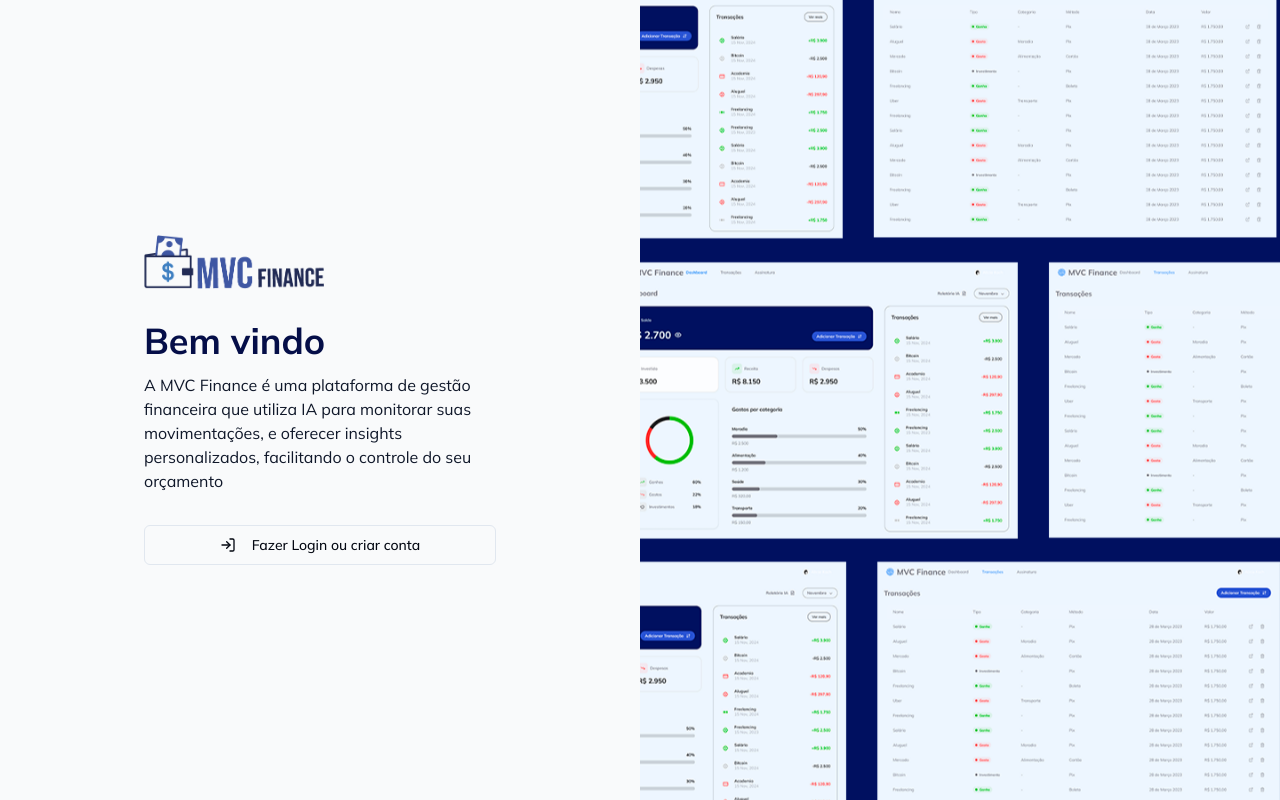
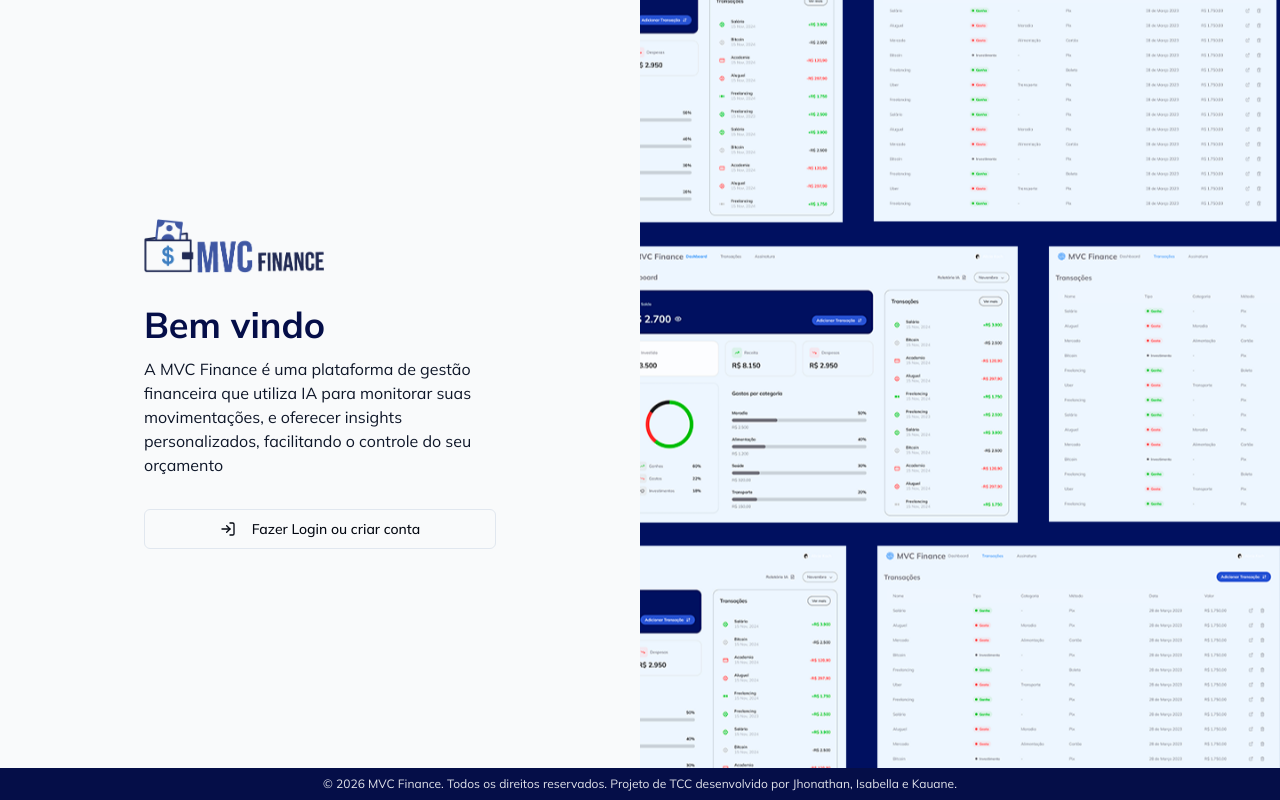
Before and after one commit to jhonathan-dev/mvcfinance, a Next.js app: page /login in a window 1280 px wide. Built offline with nearby package versions, Linux system fonts and the light colour scheme; no server answers.

Commit message:
feat: adiciona rodapé com direitos reservados e créditos do TCC

```diff
--- /dev/null
+++ b/app/_components/footer.tsx
@@ -0,0 +1,16 @@
+// Tarja fixa no rodapé de todas as telas. Fica fora da área rolável: o layout
+// raiz reserva a altura dela (shrink-0) e o conteúdo ocupa o resto da tela.
+const Footer = () => {
+  const ano = new Date().getFullYear();
+
+  return (
+    <footer className="shrink-0 bg-primary px-6 py-2 text-center text-xs text-primary-foreground/90">
+      <p>
+        © {ano} MVC Finance. Todos os direitos reservados. Projeto de TCC
+        desenvolvido por Jhonathan, Isabella e Kauane.
+      </p>
+    </footer>
+  );
+};
+
+export default Footer;
--- a/app/layout.tsx
+++ b/app/layout.tsx
@@ -2,6 +2,7 @@ import "./globals.css";
 import type { Metadata } from "next";
 import { Mulish } from "next/font/google";
 import { ClerkProvider } from "@clerk/nextjs";
+import Footer from "./_components/footer";
 
 const mulish = Mulish({
   subsets: ["latin-ext"],
@@ -21,8 +22,12 @@ export default function RootLayout({
     <html lang="en">
       <body className={`${mulish.className} antialiased`}>
         <ClerkProvider>
-          {" "}
-          <div className="flex h-full flex-col overflow-hidden">{children}</div>
+          <div className="flex h-full flex-col overflow-hidden">
+            <div className="min-h-0 flex-1">
+              <div className="h-full">{children}</div>
+            </div>
+            <Footer />
+          </div>
         </ClerkProvider>
       </body>
     </html>
```
